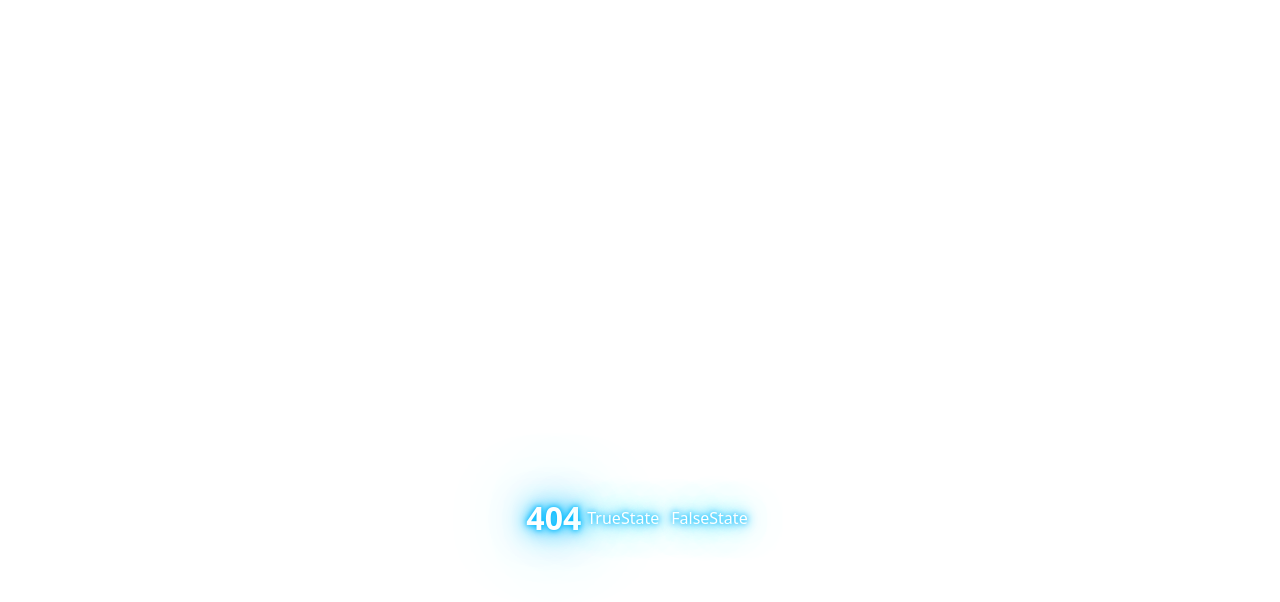
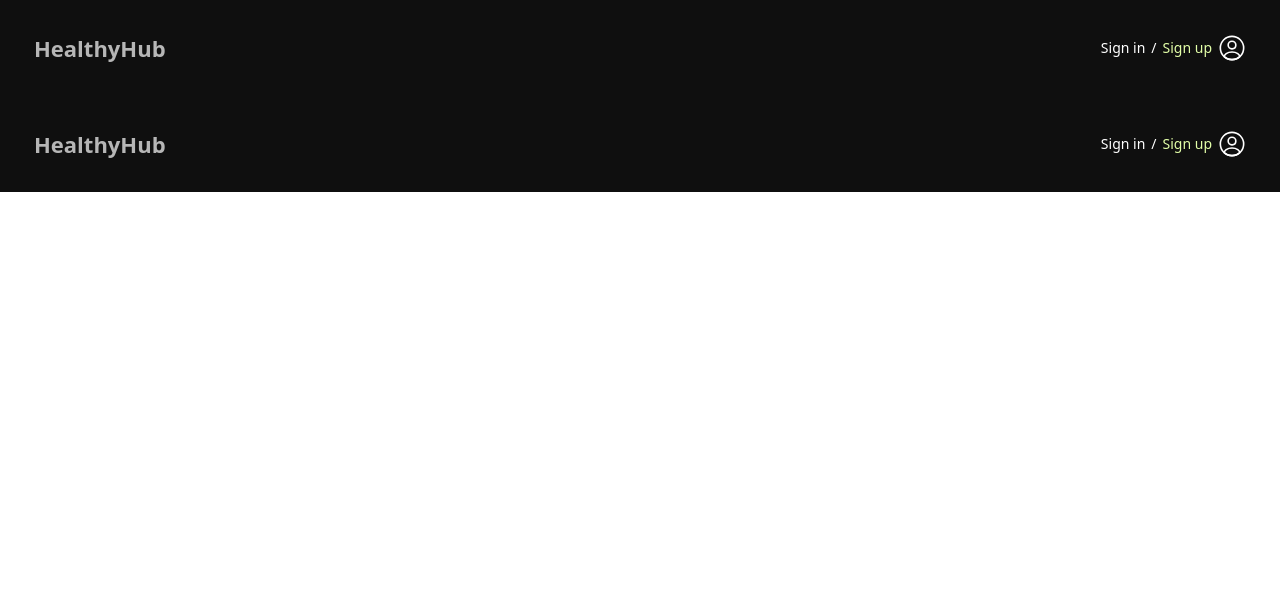
Before and after one commit to AnnaHort/HealthyHub, a React (Vite) app: page /HealthyHub/signup in a window 1280 px wide. Before the commit this address had no page. Shown: the top 602 px of the page. Built offline with nearby package versions, Linux system fonts and the light colour scheme.

Commit message:
bugfix conflict route

```diff
--- a/src/App.jsx
+++ b/src/App.jsx
@@ -10,13 +10,13 @@ function App() {
   return (
     <>
       <Suspense fallback={<div>Loading...</div>}>
-      <Routes>
+        <Routes>
           <Route path="/" element={<SharedLayout />}>
 
           <Route path="/signin" element={<SharedLayout />}/>
+          <Route path="/signup" element={<SharedLayout />}/>
 
-            </Route>
-
+          </Route>
           <Route path="*" element={<ErrorPage />} />
         </Routes>
       </Suspense>
```
